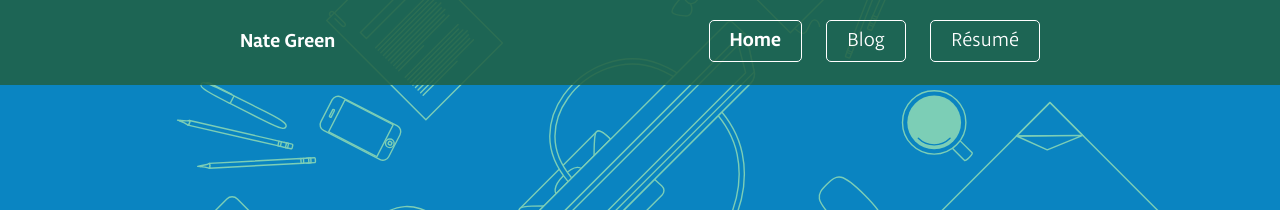
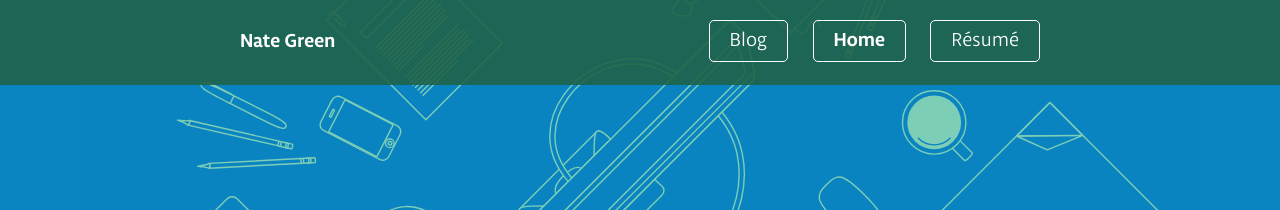
Before and after one commit to nategreen/old-website, a Jekyll site: the page built from index.html, in a window 1280 px wide. Shown: the top 210 px of the page. Built offline with Jekyll 4.4.1, drawn with Linux system fonts in a browser that asks for light colours; nearby versions of some CDN libraries; some web fonts are replaced.

Commit message:
remove 'reversed' from the nav

```diff
--- a/_includes/header.html
+++ b/_includes/header.html
@@ -4,7 +4,7 @@
       <button name="Menu">Menu</button>
       <h3>Menu</h3>
       <ul>
-        {% for item in site.pages reversed %}
+        {% for item in site.pages %}
           {% if item.layout != null %}
           <li><a href="{{ item.url }}" {% if page.url == item.url %} class="active"{% endif %}>{{ item.title }}</a></li>
           {% endif %}
```
